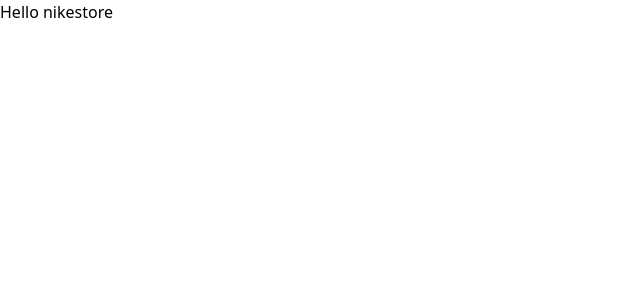
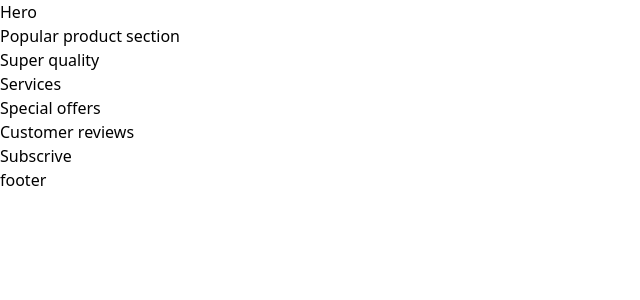
Before and after one commit to acharayaP03/Ni-Ice, a React (Vite) app: page / in a window 1280 px wide. Shown: the top 300 px of the page, without its empty margins (0-640 px from the left). Built offline with nearby package versions, Linux system fonts and the light colour scheme.

Commit message:
build general app layout

```diff
--- a/src/App.jsx
+++ b/src/App.jsx
@@ -1,3 +1,15 @@
 export default function App() {
-  return <h1 className="m-auto py-10 text-3xl font-bold">Hello nikestore</h1>;
+  return (
+    <main className="relative">
+      <nav></nav>
+      <section className="xs:padding-1 wide:padding-r padding-b">Hero</section>
+      <section className="padding">Popular product section</section>
+      <section className="padding">Super quality</section>
+      <section className="padding">Services</section>
+      <section className="padding">Special offers</section>
+      <section className="padding bg-pale-blue">Customer reviews</section>
+      <section className="padding-x w-full py-16 sm:py-32">Subscrive</section>
+      <section className="padding-x padding-t bg-black pb-8">footer</section>
+    </main>
+  );
 }
```
